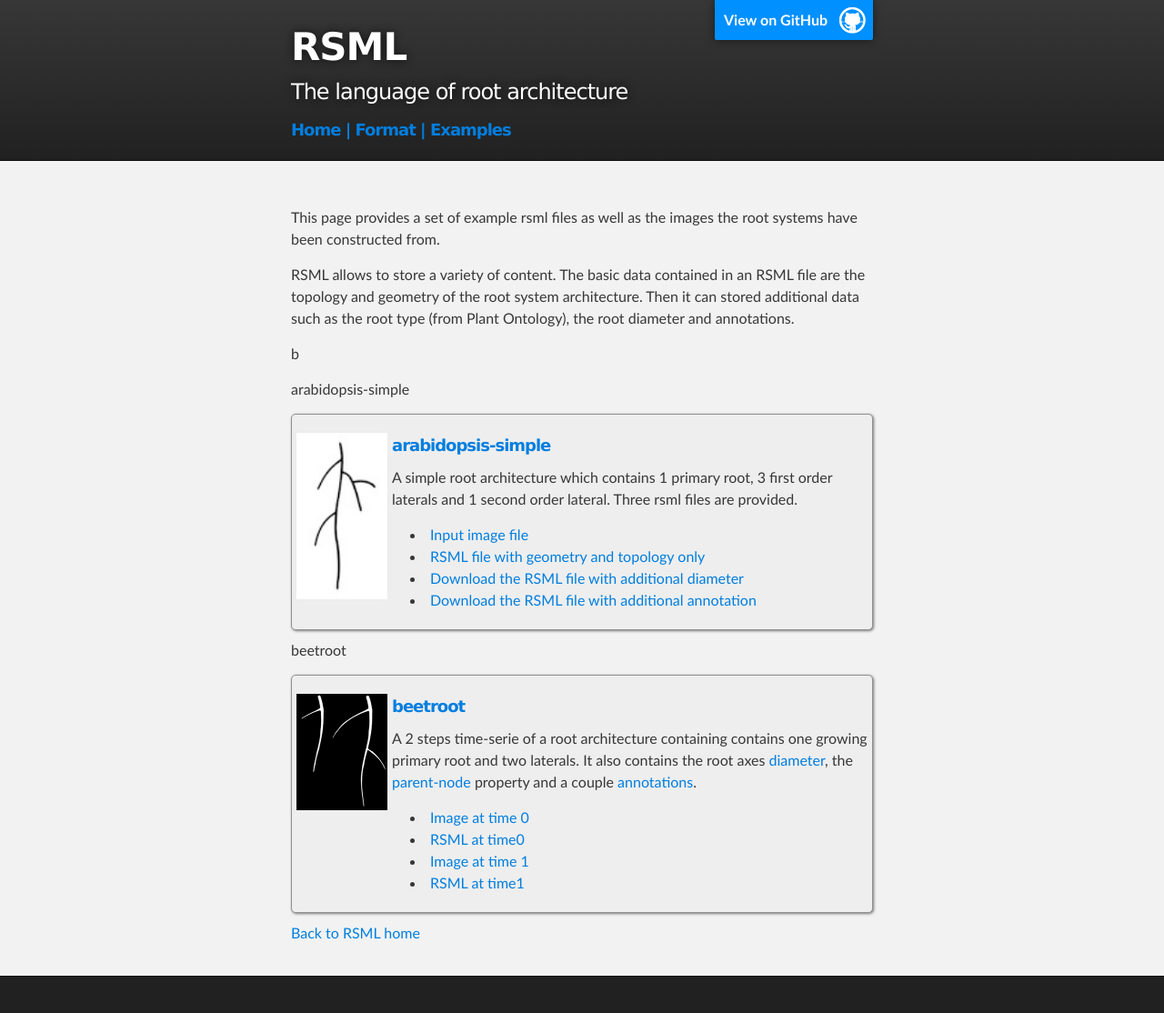
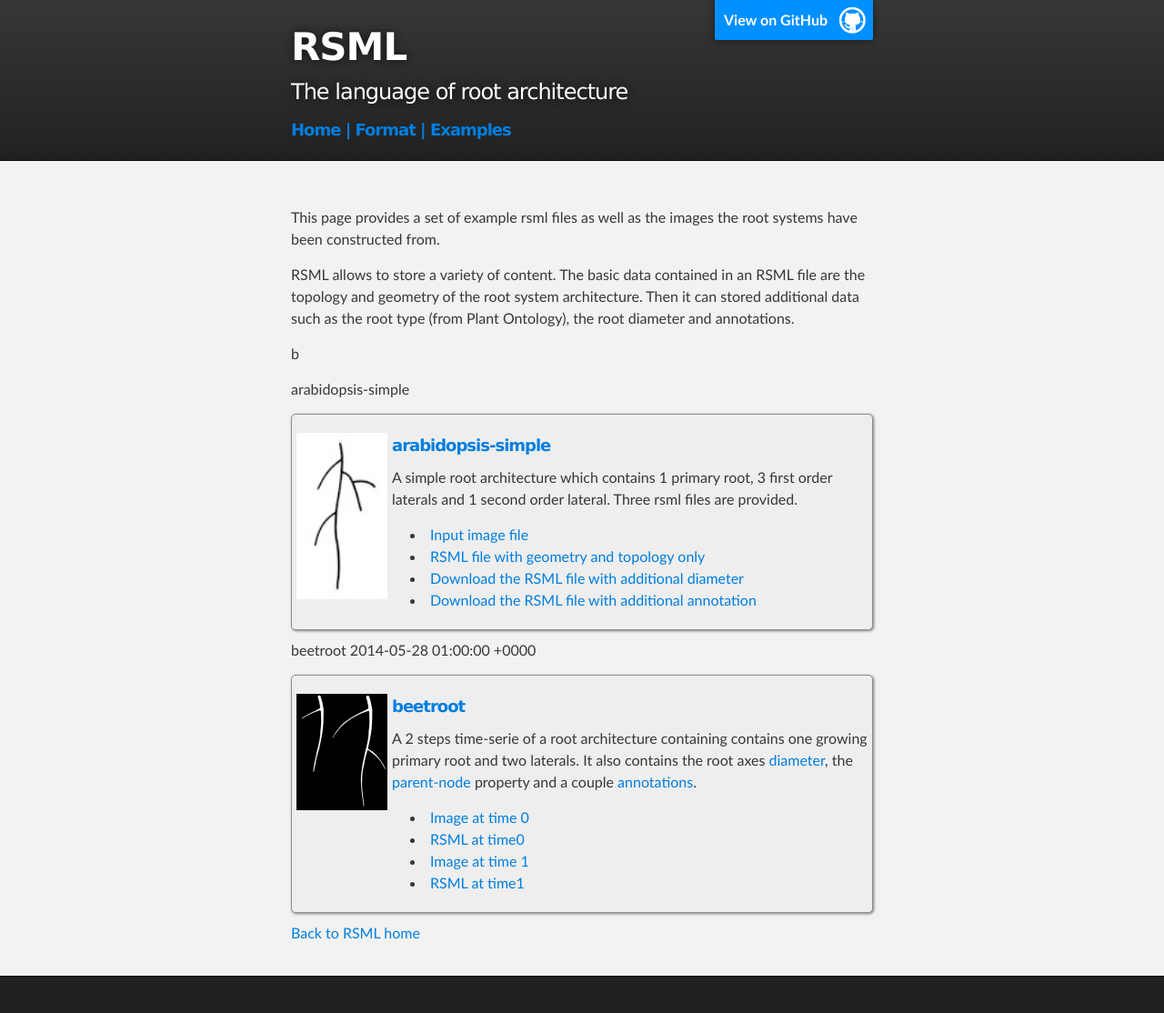
Before and after one commit to RootSystemML/RootSystemML.github.io, a Jekyll site: the page built from examples/index.md, in a window 1280 px wide. Shown: the whole page at 91% size. Built offline with Jekyll 4.4.1, drawn with Linux system fonts in a browser that asks for light colours.

Commit message:
beetroot example

```diff
--- a/examples/beetroot.md
+++ b/examples/beetroot.md
@@ -2,6 +2,7 @@
 title: beetroot
 layout: default
 tags: example
+date: 2014-05-28 01:00:00
 ---
 
 A 2 steps time-serie of a root architecture containing contains one growing primary root and two laterals. It also contains the root axes [diameter][], the [parent-node][] property and a couple [annotations][].
```
